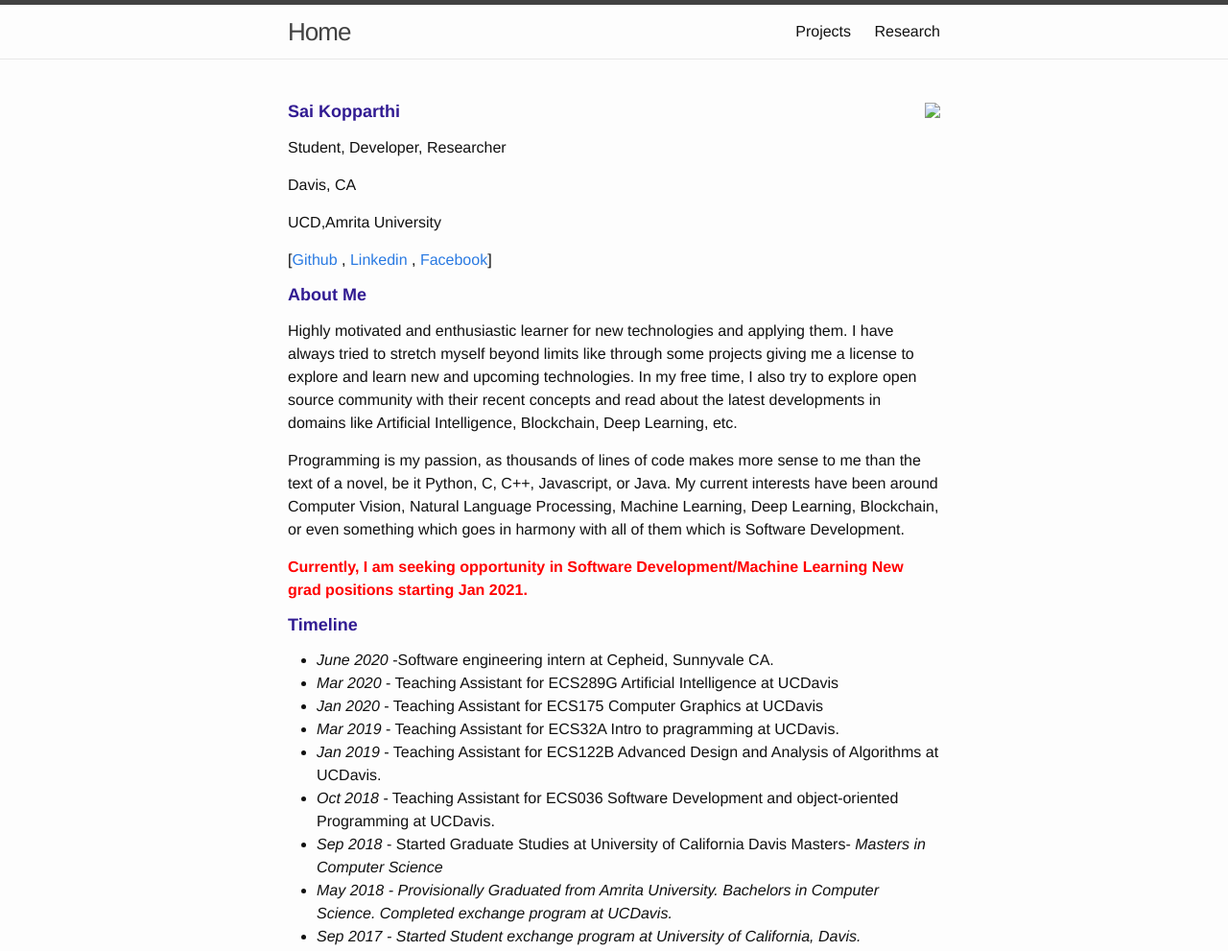
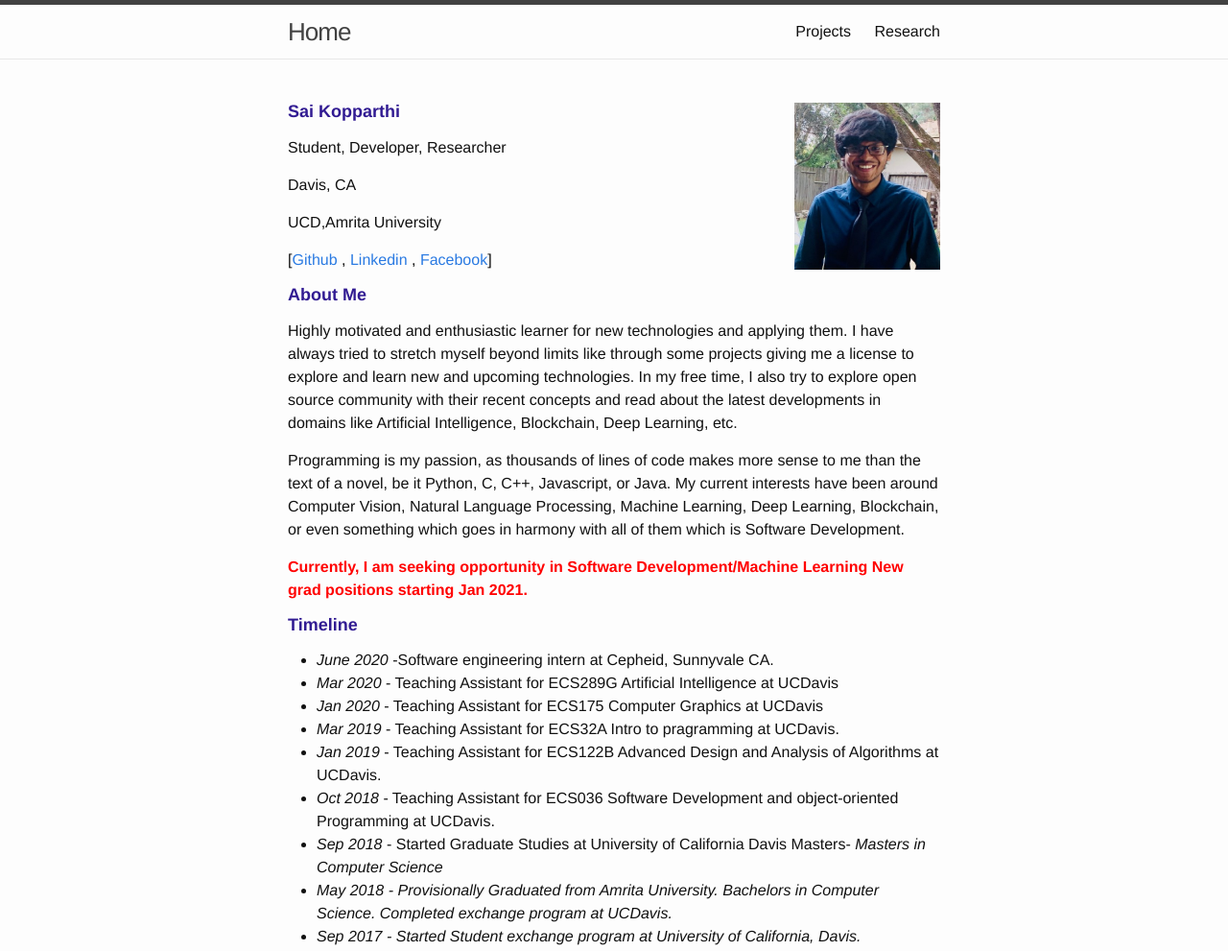
Before and after one commit to sai-kopparthi/sai-kopparthi.github.io, a plain HTML site: page index.html in a window 1280 px wide. Shown: the whole page at 96% size. Drawn offline with nearby package versions, Linux system fonts and the light colour scheme.

Commit message:
Update index.html

```diff
--- a/index.html
+++ b/index.html
@@ -37,7 +37,7 @@
   <div class="wrapper">
 
 
-  <p><img src="images/instagram.jpg" style="float: right" , height="174px"/></p>
+  <p><img src="/Sai_Kopparthi.png" style="float: right" , height="174px"/></p>
 <h4 id="sai-kopparthi"><strong>Sai Kopparthi</strong></h4>
 <p>Student, Developer, Researcher</p>
 <p>Davis, CA</p>
```
